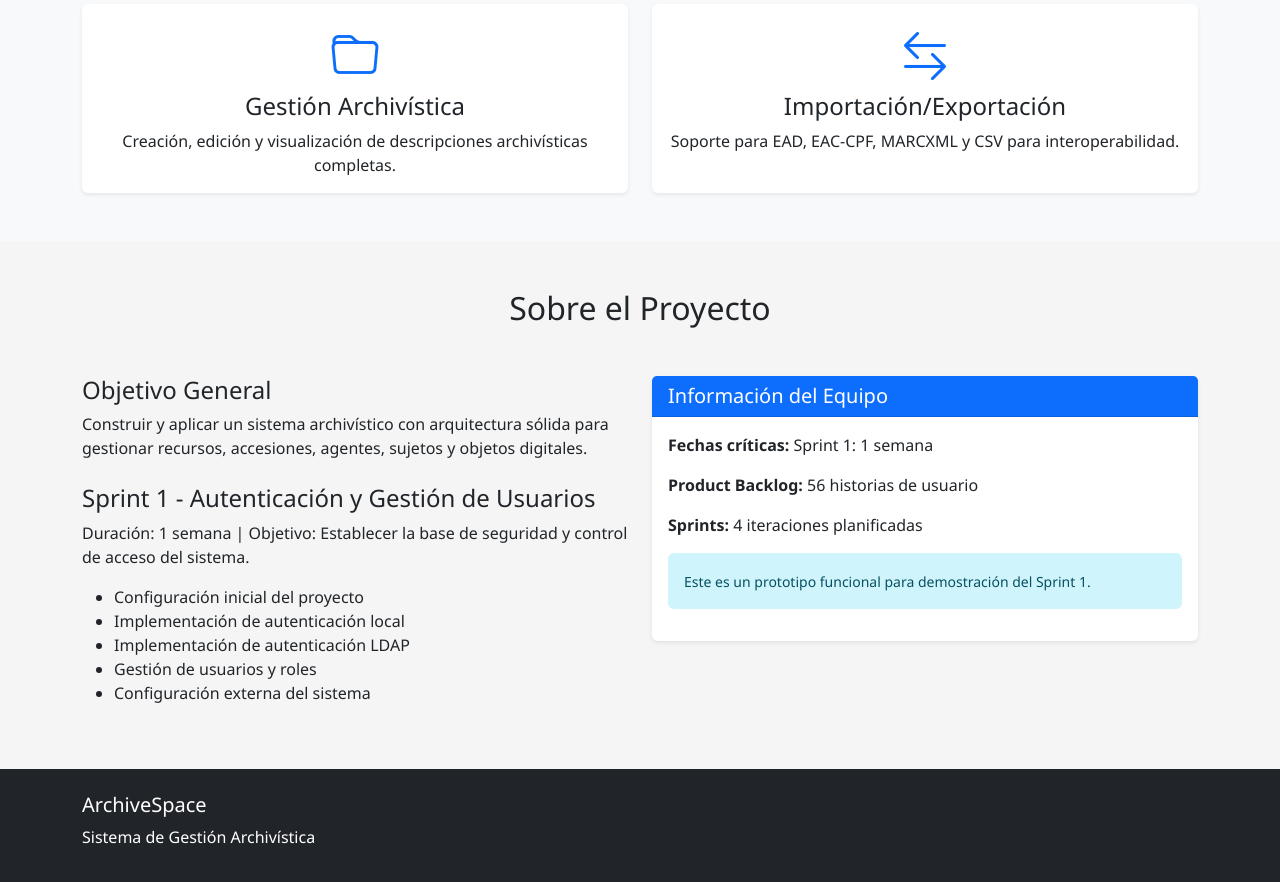
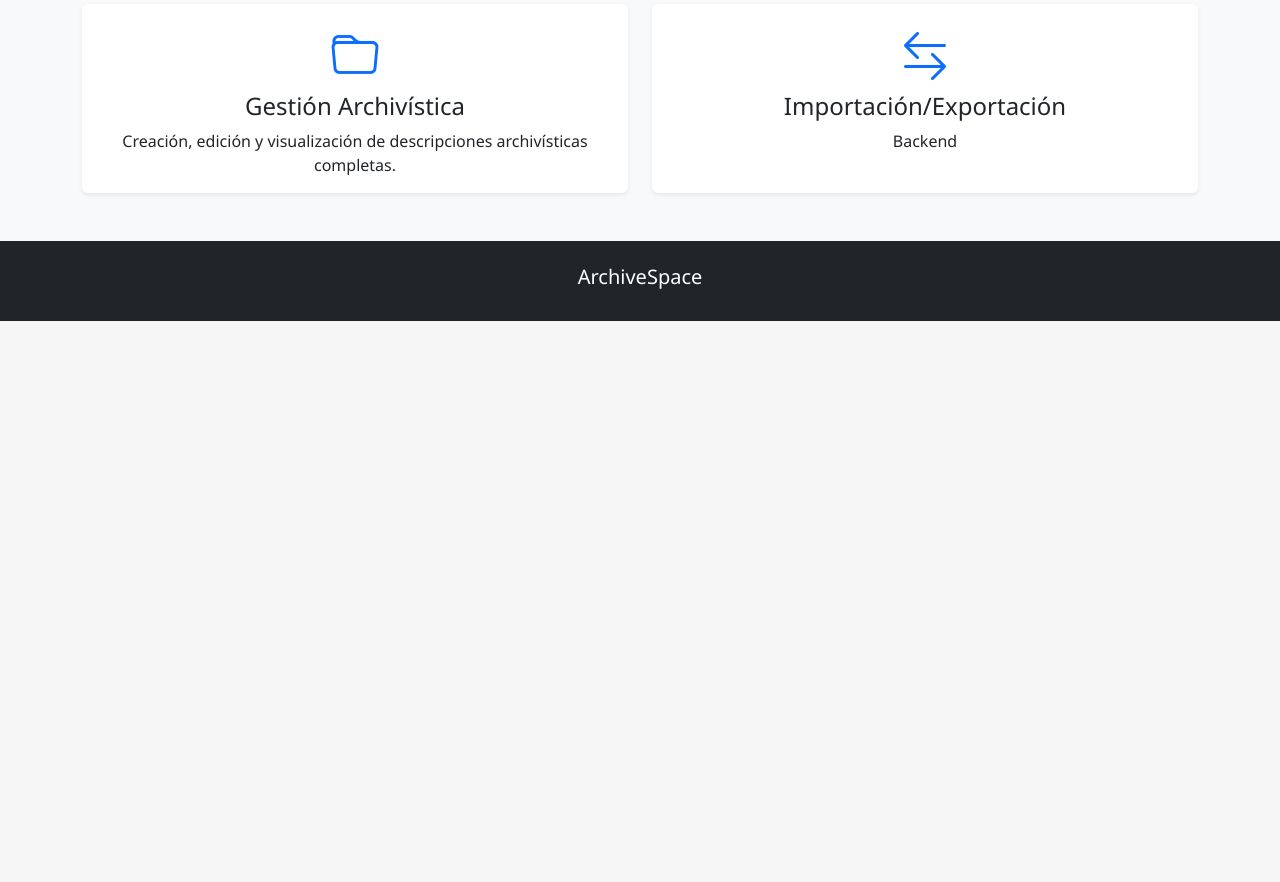
Before and after one commit to xavier-nx/ArchiveSpace, a plain HTML site: page index.html in a window 1280 px wide. Shown: the part 620-1502 px from the top of the page. After the commit the page ends 941 px from the top, so only its background shows below. Drawn offline with nearby package versions, Linux system fonts and the light colour scheme.

Commit message:
Update index.html

```diff
--- a/index.html
+++ b/index.html
@@ -73,60 +73,22 @@
                         <div class="card-body text-center">
                             <i class="bi bi-arrow-left-right feature-icon"></i>
                             <h4 class="card-title">Importación/Exportación</h4>
-                            <p class="card-text">Soporte para EAD, EAC-CPF, MARCXML y CSV para interoperabilidad.</p>
+                            <p class="card-text">Backend</p>
                         </div>
                     </div>
                 </div>
             </div>
         </div>
     </section>
-
-    <!-- About -->
-    <section id="about" class="py-5">
-        <div class="container">
-            <h2 class="text-center mb-5">Sobre el Proyecto</h2>
-            <div class="row">
-                <div class="col-lg-6">
-                    <h4>Objetivo General</h4>
-                    <p>Construir y aplicar un sistema archivístico con arquitectura sólida para gestionar recursos, accesiones, agentes, sujetos y objetos digitales.</p>
-
-                    <h4 class="mt-4">Sprint 1 - Autenticación y Gestión de Usuarios</h4>
-                    <p>Duración: 1 semana | Objetivo: Establecer la base de seguridad y control de acceso del sistema.</p>
-                    <ul>
-                        <li>Configuración inicial del proyecto</li>
-                        <li>Implementación de autenticación local</li>
-                        <li>Implementación de autenticación LDAP</li>
-                        <li>Gestión de usuarios y roles</li>
-                        <li>Configuración externa del sistema</li>
-                    </ul>
-                </div>
-                <div class="col-lg-6">
-                    <div class="card">
-                        <div class="card-header bg-primary text-white">
-                            <h5 class="mb-0">Información del Equipo</h5>
-                        </div>
-                        <div class="card-body">
-                            <p><strong>Fechas críticas:</strong> Sprint 1: 1 semana</p>
-                            <p><strong>Product Backlog:</strong> 56 historias de usuario</p>
-                            <p><strong>Sprints:</strong> 4 iteraciones planificadas</p>
-                            <div class="alert alert-info mt-3">
-                                <small>Este es un prototipo funcional para demostración del Sprint 1.</small>
-                            </div>
-                        </div>
-                    </div>
-                </div>
-            </div>
-        </div>
-    </section>
-
     <!-- Footer -->
     <footer class="bg-dark text-white py-4">
         <div class="container">
             <div class="row">
-                <div class="col-md-6">
+                <center>
+                <div class="col-md-6;center">
                     <h5>ArchiveSpace</h5>
-                    <p>Sistema de Gestión Archivística</p>
                 </div>
+                </center>
             </div>
         </div>
     </footer>
```
